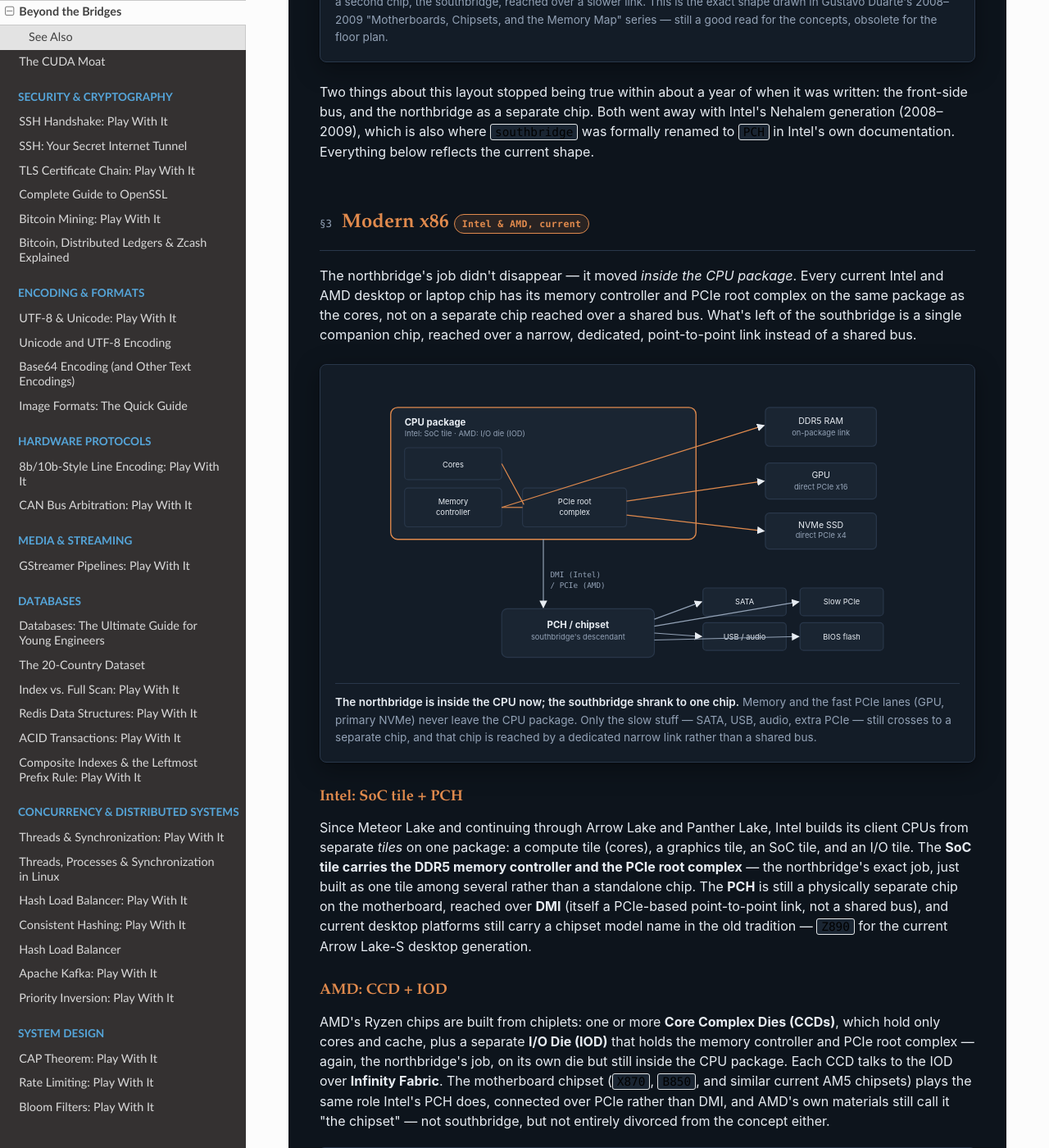
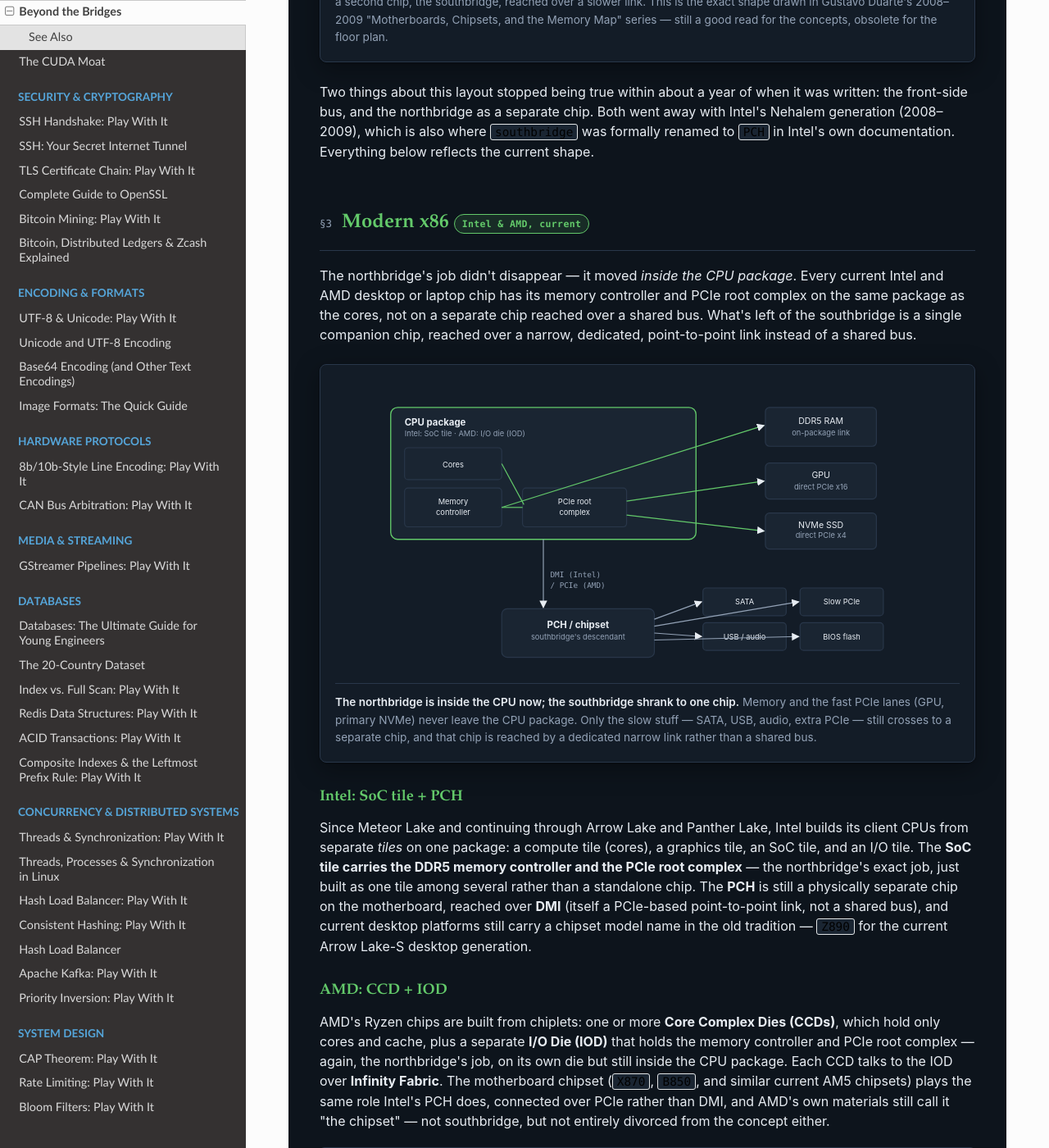
Before and after one commit to karthik-dev-82/system-notes, a Sphinx documentation site: the page built from docs/source/processor_architecture.rst, in a window 1280 px wide and 1400 px high, scrolled down 1912 px. Shown: the whole window at 82% size. Built offline with Sphinx 7.4.7 and the Read the Docs theme 3.1.0, drawn with Linux system fonts in a browser that asks for light colours.

Commit message:
Restyle Beyond the Bridges with The CUDA Moat's accent palette
Swapped the x86/arm accent colors (copper/teal) for the green/violet
pair from The CUDA Moat's theme, per feedback that palette reads
better. Values only -- typography, layout, and structure unchanged.

Co-Authored-By: Claude Sonnet 5 <noreply@anthropic.com>

```diff
--- a/docs/source/_static/processor_architecture_widget.html
+++ b/docs/source/_static/processor_architecture_widget.html
@@ -7,10 +7,10 @@
       --btb-ink: #e7ecf2;
       --btb-muted: #93a2b6;
       --btb-rule: #29374a;
-      --btb-accent-x86: #e08a4d;
-      --btb-accent-x86-soft: #e08a4d22;
-      --btb-accent-arm: #46d3c8;
-      --btb-accent-arm-soft: #46d3c822;
+      --btb-accent-x86: #63c96a;
+      --btb-accent-x86-soft: #63c96a22;
+      --btb-accent-arm: #a596ec;
+      --btb-accent-arm-soft: #a596ec22;
       --btb-shadow: 0 1px 2px rgba(0,0,0,0.3), 0 8px 30px rgba(0,0,0,0.35);
       --btb-font-display: "Iowan Old Style", "Palatino Linotype", Palatino, Georgia, serif;
       --btb-font-body: -apple-system, "Segoe UI", Roboto, Helvetica, Arial, sans-serif;
```
